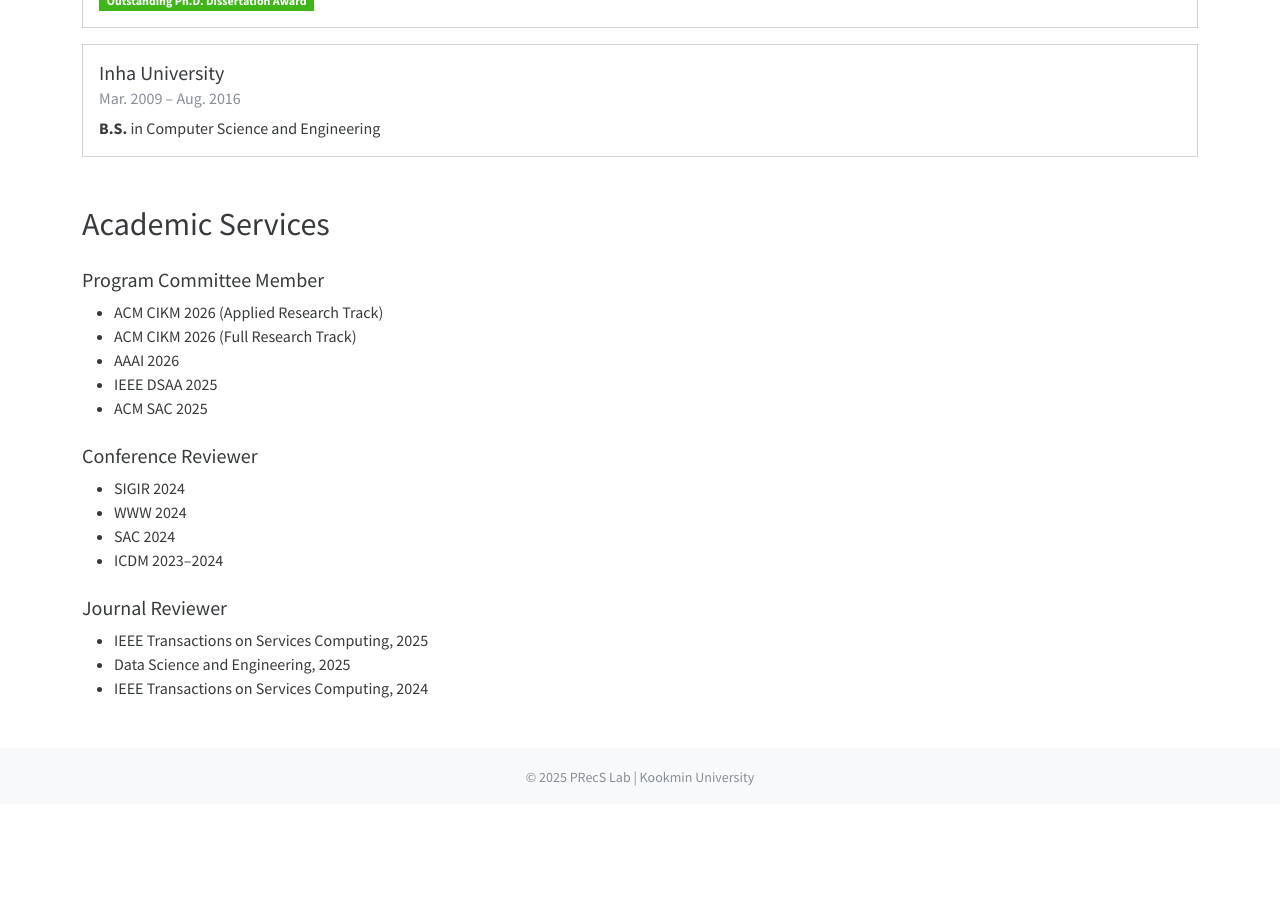
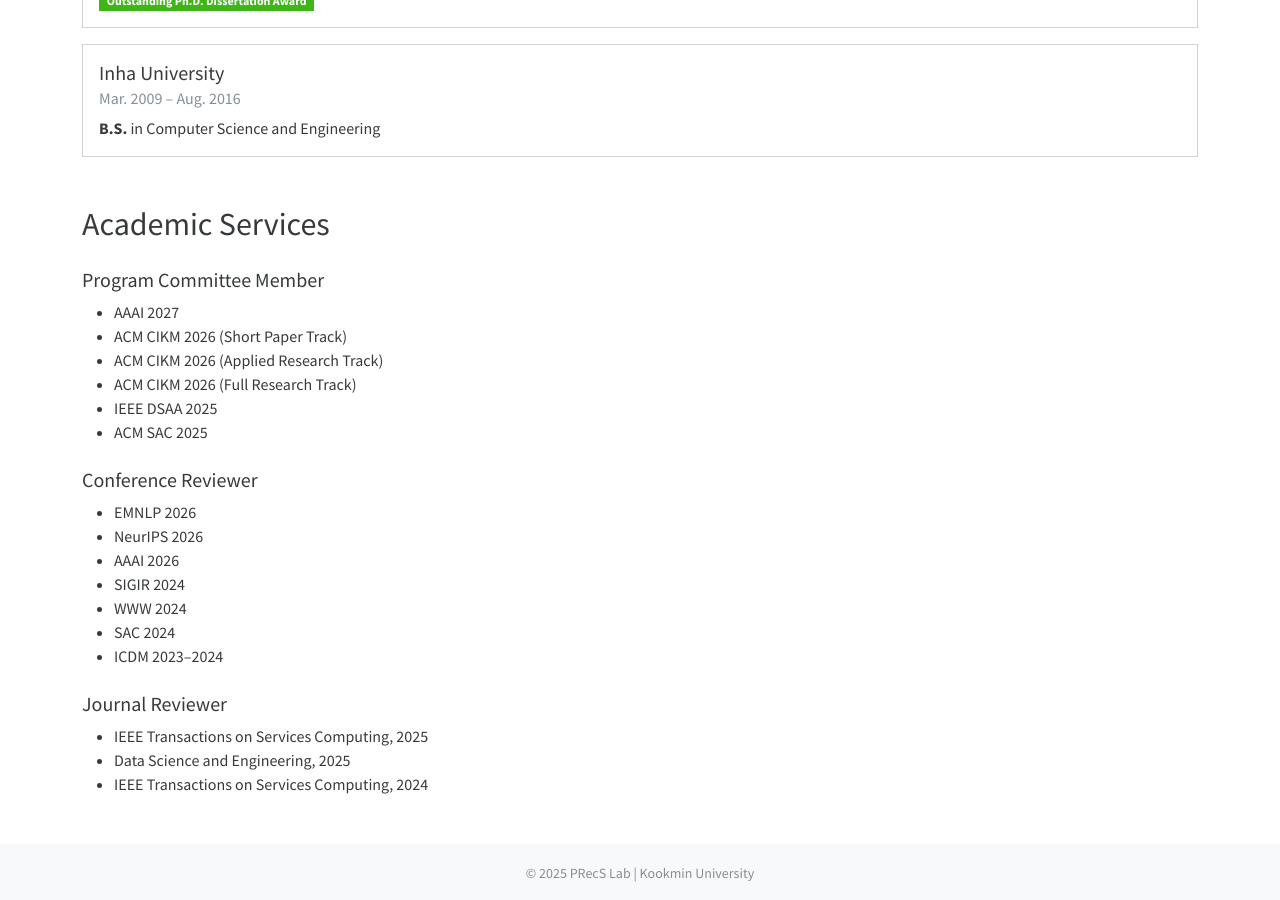
Before and after one commit to hongkyun-bae/hongkyun-bae.github.io, a Jekyll site: the page precs/about.html, which Jekyll copies as it is, in a window 1280 px wide and 900 px high, scrolled down 1251 px. Built offline with Jekyll 4.4.1, drawn with Linux system fonts in a browser that asks for light colours; nearby versions of some CDN libraries; before the commit the page ends 2055 px from its top, so only the background shows below that.

Commit message:
Update about.html

```diff
--- a/precs/about.html
+++ b/precs/about.html
@@ -149,15 +149,19 @@
 
     <h5 class="mt-4">Program Committee Member</h5>
     <ul>
+      <li>AAAI 2027</li>
+      <li>ACM CIKM 2026 (Short Paper Track)</li>
       <li>ACM CIKM 2026 (Applied Research Track)</li>
       <li>ACM CIKM 2026 (Full Research Track)</li>
-      <li>AAAI 2026</li>
       <li>IEEE DSAA 2025</li>
       <li>ACM SAC 2025</li>
     </ul>
 
     <h5 class="mt-4">Conference Reviewer</h5>
     <ul>
+      <li>EMNLP 2026</li>
+      <li>NeurIPS 2026</li>
+      <li>AAAI 2026</li>
       <li>SIGIR 2024</li>
       <li>WWW 2024</li>
       <li>SAC 2024</li>
```
